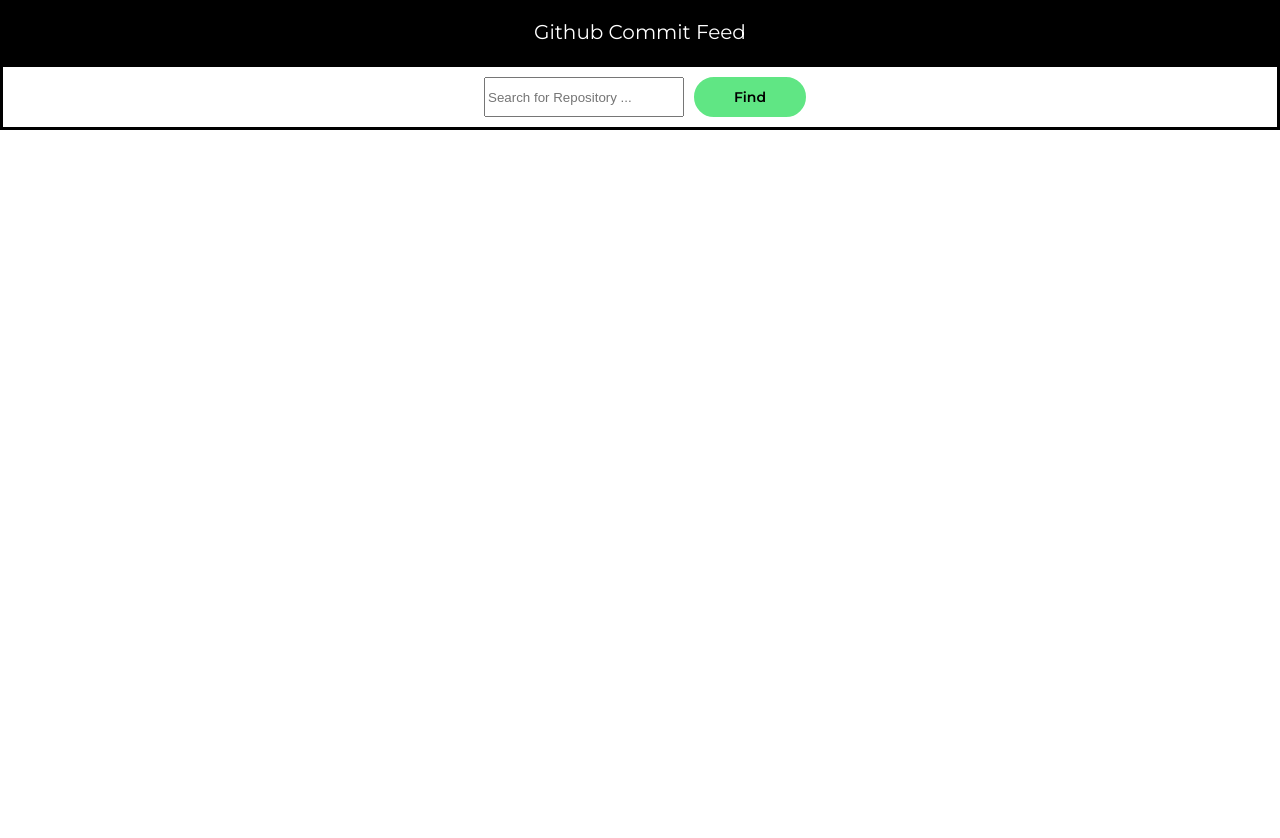
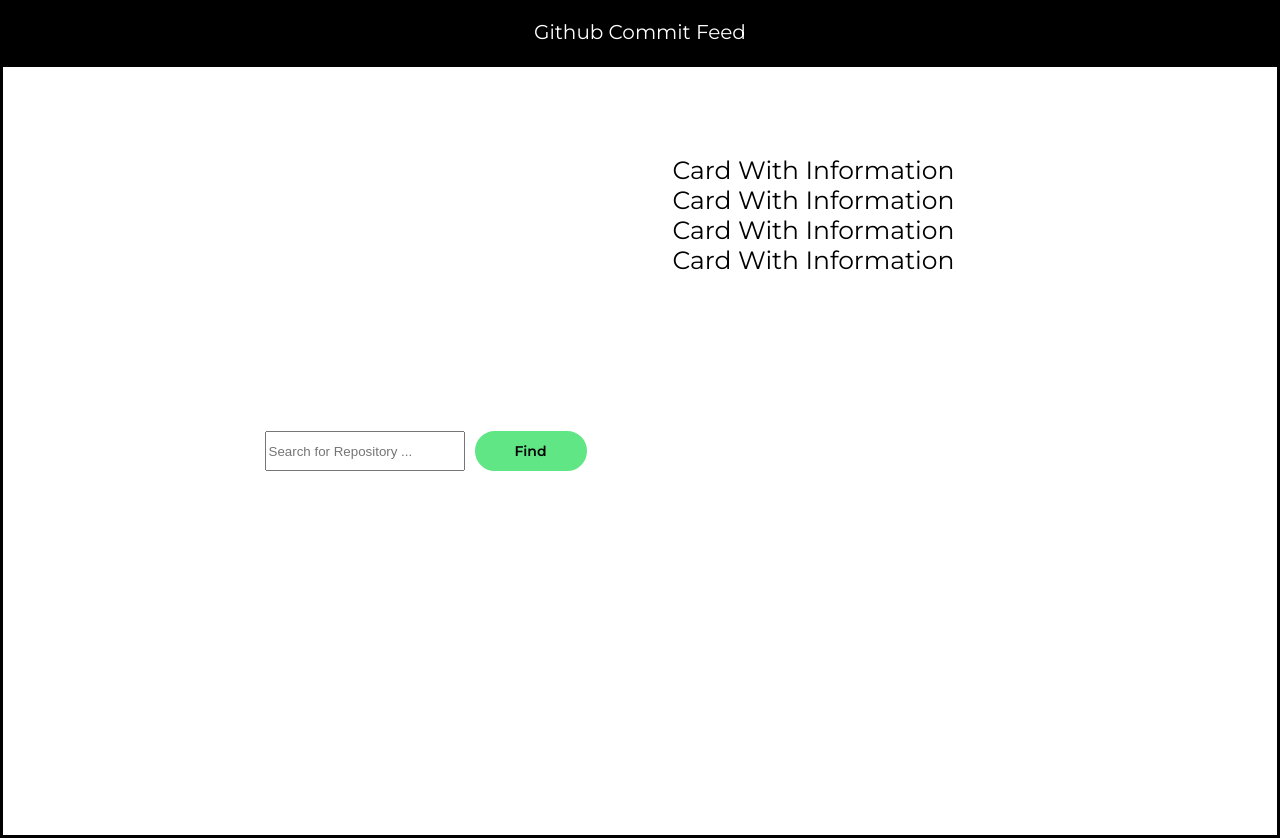
Before and after one commit to unachoza/commit-feed, a React (Create React App) app: page / in a window 1280 px wide. Before the commit the page ends 800 px from the top, so only its background shows below. Built offline with nearby package versions, Linux system fonts and the light colour scheme.

Commit message:
card crescendo

```diff
--- a/src/App.tsx
+++ b/src/App.tsx
@@ -1,9 +1,10 @@
 //@ts-nocheck
-import React, { useState } from 'react';
+import React, { useState, useRef, useCallback } from 'react';
 import Loading from "./Components/PulseLoader/PulseLoader"
 import Button from './Components/Button/Button'
 import Header from './Components/Header/Header'
 import TextInput from './Components/Input/TextInput'
+import CardList from './Components/CardList/CardList'
 import "./scss/main.scss"
 export interface LoadingState {
   onLoading: boolean;
@@ -22,6 +23,7 @@
       <div className="search-container">
         <TextInput placeholder="Search for Repository ... "/>
         <Button text="Find"/>
+         <CardList loading={loadingState} />
       </div>
         {/* <Loading /> */}
     </div>
--- /dev/null
+++ b/src/Components/Card/Card.tsx
@@ -0,0 +1,7 @@
+//@ts-nocheck
+import React from "react";
+
+const Card: React.FC = ({ title }) => {
+  return <div className="card">{title}Card With Information</div>;
+};
+export default Card;
--- /dev/null
+++ b/src/Components/CardList/CardList.tsx
@@ -0,0 +1,52 @@
+//@ts-nocheck
+import React from "react";
+import Card from "../Card/Card";
+import LoadingSpinner from '../PulseLoader/PulseLoader';
+
+const cardListings = [{title: 'one'}, {title: 'tewo'}, {title: 'three'}, {title: 'five'}, {title: 'more'}]
+
+const CardList = ({ loading }) => {
+  return (
+    <div className="event-list__container">
+      {/* {loading && <LoadingSpinner loading={loading} />} */}
+      {!cardListings.length ? (
+        <div className="no-results">
+          Oh dear!<br></br> Your search returned no events.
+        </div>
+      ) : cardListings.length === 1 ? (
+        <Card card={cardListings[0]} />
+      ) : (
+        <ul>
+          {Object.entries(cardListings).map((event, i) =>
+            cardListings.length === i + 1 ? (
+              <div key={i}>
+                {event.title}
+              </div>
+            ) : (
+              <li>
+                <Card key={i} event={event[1]} />
+              </li>
+            )
+          )}
+        </ul>
+      )}
+      {/* {loading && <LoadingSpinner loading={loading} />} */}
+    </div>
+  );
+};
+
+export default CardList;
+
+
+
+
+// const Card = () => {
+//   return (
+//     <div className="card-list">
+//       {cardList.map((card, i) => {
+//         <Card key={i} title={card} />;
+//       })}
+//     </div>
+//   );
+// };
+// export default Card;
--- /dev/null
+++ b/src/scss/components/Card.scss
@@ -0,0 +1,3 @@
+.card{
+  font-size: 25px
+}
--- /dev/null
+++ b/src/scss/components/CardList.scss
@@ -0,0 +1,105 @@
+.event-list__container {
+  margin: 11vh 20px 0vh 35px;
+  height: 85vh;
+  border-radius: 10px;
+  width: 30vw;
+  overflow: scroll;
+  padding: 0;
+  animation: crescendo 0.3s ease-in;
+}
+
+.no-results {
+  height: 100%;
+  display: flex;
+  align-items: center;
+  color: #004ac7;
+  font-size: 28px;
+  animation: moveInLeft 0.4s ease-in;
+}
+ul {
+  margin: 0;
+  padding: 0;
+}
+li {
+  opacity: 0;
+  animation: crescendo 0.3s ease-in;
+}
+
+.event-list__container ul {
+  list-style-type: none;
+}
+
+.event-list__container li {
+  animation: crescendo 0.2s forwards;
+  display: block;
+}
+.event-list__container li:first-child {
+  animation-delay: 0s;
+}
+.event-list__container li:nth-child(2) {
+  animation-delay: 0.2s;
+}
+.event-list__container li:nth-child(3) {
+  animation-delay: 0.4s;
+}
+.event-list__container li:nth-child(4) {
+  animation-delay: 0.8s;
+}
+.event-list__container li:nth-child(5) {
+  animation-delay: 1s;
+}
+.event-list__container li:nth-child(6) {
+  animation-delay: 1.2s;
+}
+.event-list__container li:nth-child(7) {
+  animation-delay: 1.4s;
+}
+
+@keyframes moveInLeft {
+  0% {
+    opacity: 0;
+    transform: translateX(-10rem);
+  }
+  80% {
+    transform: translateX(1rem);
+  }
+  100% {
+    opacity: 1;
+    transform: translateX(0);
+  }
+}
+
+@keyframes crescendo {
+  0% {
+    opacity: 0;
+    transform: translateX(-15px);
+  }
+  50% {
+    opacity: 0.75;
+    transform: translateX(8px);
+  }
+  80% {
+    opacity: 0.9;
+    transform: translateX(8px);
+  }
+
+  100% {
+    opacity: 1;
+    transform: translateX(0px);
+  }
+}
+@media only screen and (max-width: 760px) {
+  .event-list__container {
+    width: 100vw;
+    overflow: none;
+    height: 88vh;
+    margin: 0px auto;
+  }
+  .form__event-filters {
+    width: 90vw;
+    flex-direction: row;
+    flex-wrap: wrap;
+    margin: 0px 20p;
+    margin: 10px 20px -20px;
+  }
+}
--- a/src/scss/main.scss
+++ b/src/scss/main.scss
@@ -5,6 +5,8 @@
 @import "base/base.scss";
 
 @import "components/Button.scss";
+@import "components/Card.scss";
+@import "components/CardList.scss";
 @import "components/Search.scss";
 @import "components/LoadingSpinner.scss";
 @import "components/Footer.scss";
```
